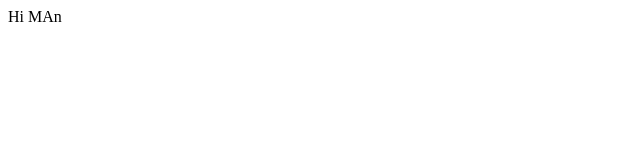
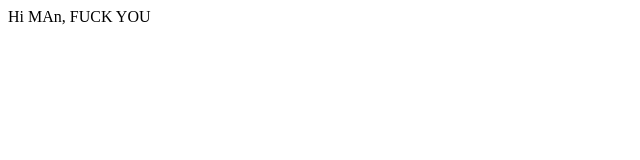
Before and after one commit to NazarBezushko/my-project, a plain HTML site: page DEMO/index.html in a window 1280 px wide. Shown: the whole page, without its empty margins (0-640 px from the left). Drawn offline with Linux system fonts and the light colour scheme.

Commit message:
Second commit

```diff
--- a/DEMO/index.html
+++ b/DEMO/index.html
@@ -7,6 +7,6 @@
     <title>Document</title>
 </head>
 <body>
-    Hi MAn
+    Hi MAn, FUCK YOU
 </body>
 </html>
```
Also changed, not shown: 1 other file.
